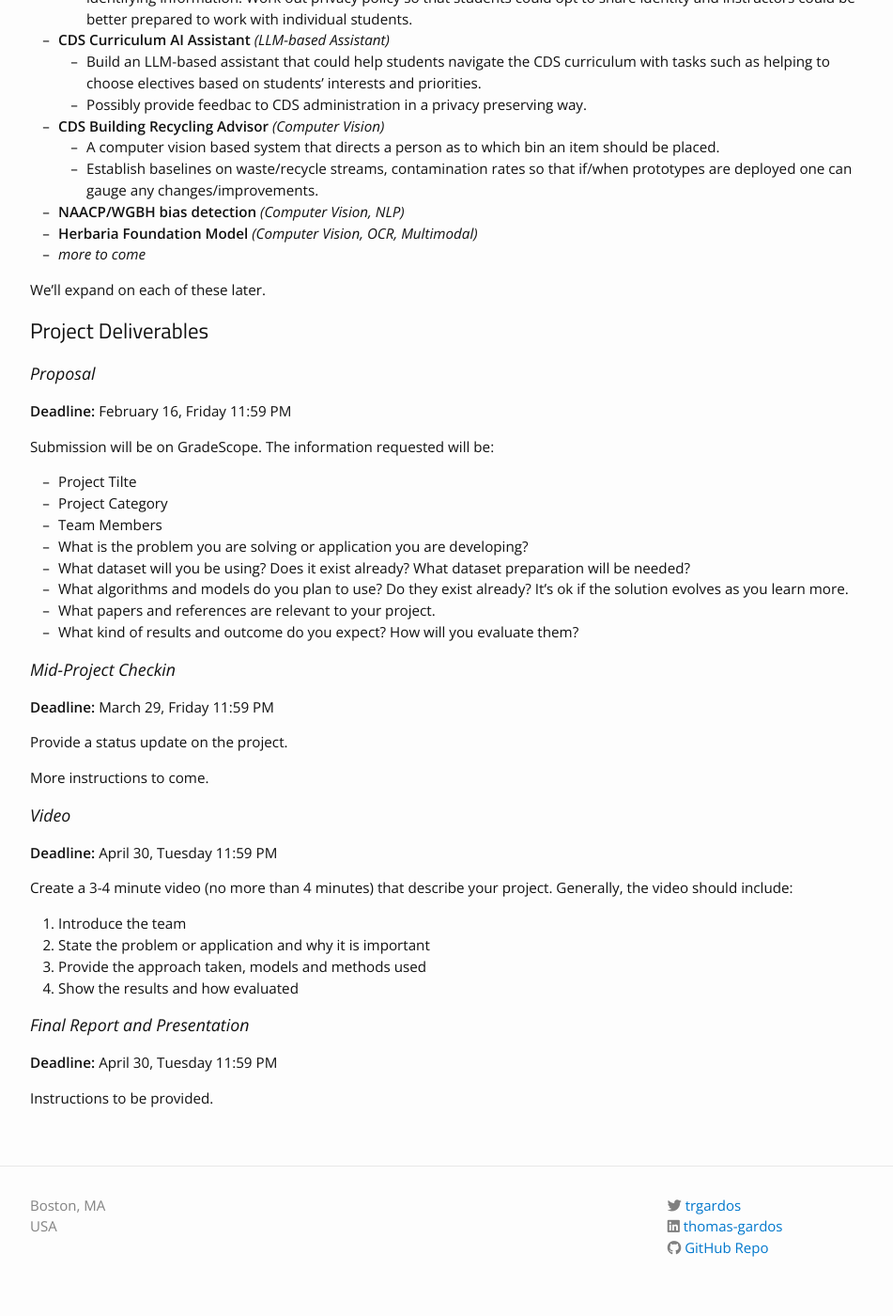
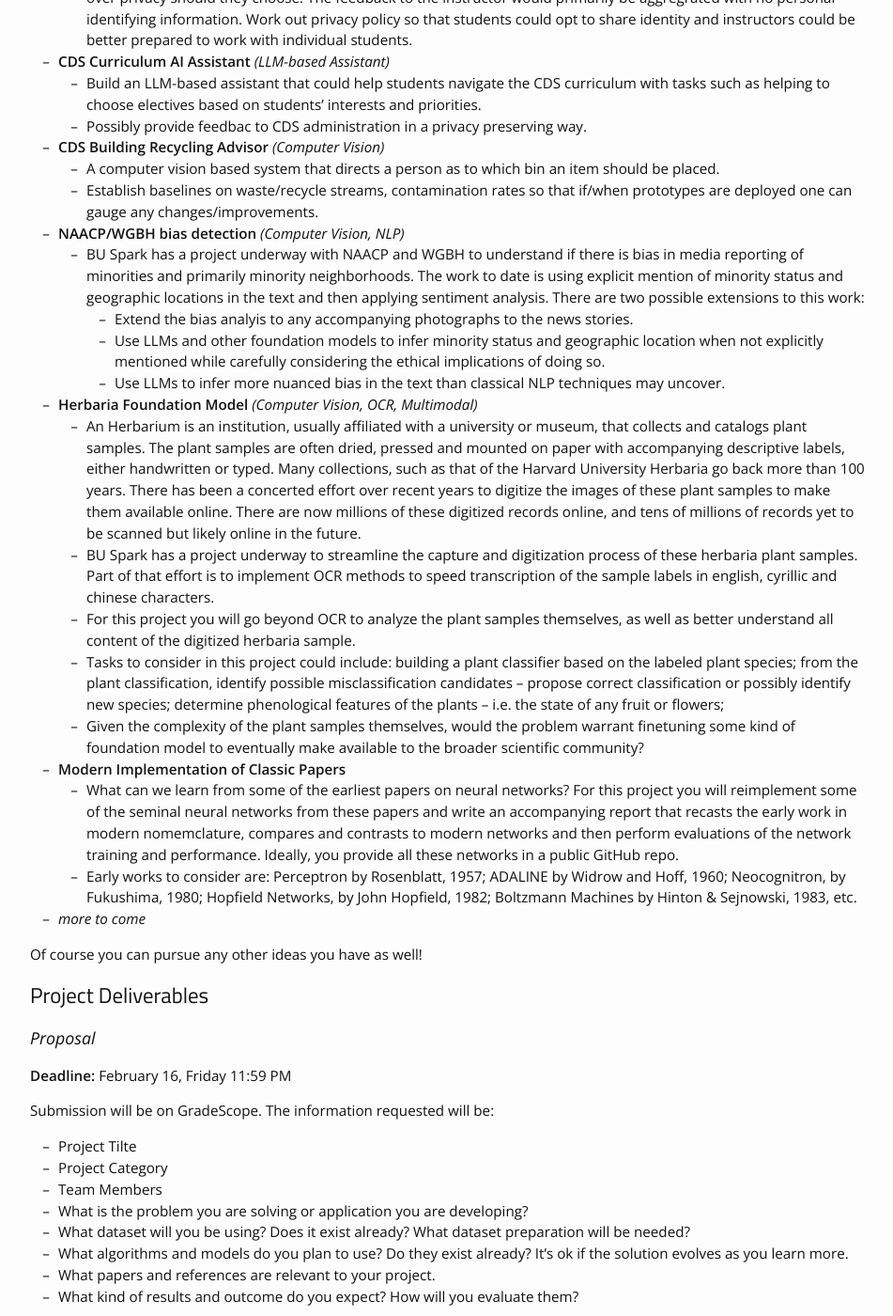
Before and after one commit to DL4DS/sp2025, a Jekyll site: the page built from project.md, in a window 1280 px wide and 1400 px high, scrolled down 1980 px. Shown: the whole window at 94% size, without its empty margins (163-1114 px from the left). Built offline with Jekyll 4.4.1, drawn with Linux system fonts in a browser that asks for light colours; nearby versions of some CDN libraries; some of the changed text lies outside the part shown.

Commit message:
expanded on project ideas

```diff
--- a/project.md
+++ b/project.md
@@ -97,6 +97,7 @@ In case it is helpful, here are some project ideas you can also consider:
    * Use the feedback data to fine-tune the model.
    * An initial draft at a customized AI tutor is this [GitHub repo](https://github.com/DL4DS/dl4ds_tutor), currently
      as a [Pull Request](https://github.com/DL4DS/dl4ds_tutor/pull/1).
+   * Ideally, we provide this AI tutor as a template for other instructors at BU and elsewhere.
 * **Teacher's AI Assistant** *(LLM-based assistant)*
    * This would complement the student-facing AI tutor with an instructor-facing assistant that would give feedback
      to the instructor on what topics the student are asking about and which ones the students might be struggling with.
@@ -113,10 +114,41 @@ In case it is helpful, here are some project ideas you can also consider:
    * Establish baselines on waste/recycle streams, contamination rates so that if/when prototypes are deployed one
      can gauge any changes/improvements.
 * **NAACP/WGBH bias detection** *(Computer Vision, NLP)*
+  * BU Spark has a project underway with NAACP and WGBH to understand if there is bias in media reporting of minorities
+    and primarily minority neighborhoods. The work to date is using explicit mention of minority status and geographic
+    locations in the text and then applying sentiment analysis. There are two possible extensions to this work:
+    * Extend the bias analyis to any accompanying photographs to the news stories.
+    * Use LLMs and other foundation models to infer minority status and geographic location when not explicitly
+      mentioned while carefully considering the ethical implications of doing so.
+    * Use LLMs to infer more nuanced bias in the text than classical NLP techniques may uncover.
 * **Herbaria Foundation Model** *(Computer Vision, OCR, Multimodal)*
+  * An Herbarium is an institution, usually affiliated with a university or museum, that collects and catalogs plant
+    samples. The plant samples are often dried, pressed and mounted on paper with accompanying descriptive labels,
+    either handwritten or typed. Many collections, such as that of the Harvard University Herbaria go back more than
+    100 years. There has been a concerted effort over recent years to digitize the images of these plant samples to make
+    them available online. There are now millions of these digitized records online, and tens of millions of records
+    yet to be scanned but likely online in the future.
+  * BU Spark has a project underway to streamline the capture and digitization process of these herbaria plant samples.
+    Part of that effort is to implement OCR methods to speed transcription of the sample labels in english, cyrillic and
+    chinese characters.
+  * For this project you will go beyond OCR to analyze the plant samples themselves, as well as better understand all
+    content of the digitized herbaria sample.
+  * Tasks to consider in this project could include: building a plant classifier based on the labeled plant species;
+    from the plant classification, identify possible misclassification candidates -- propose correct classification or
+    possibly identify new species; determine phenological features of the plants -- i.e. the state of any fruit or
+    flowers;
+  * Given the complexity of the plant samples themselves, would the problem warrant finetuning some kind of foundation
+    model to eventually make available to the broader scientific community?
+* **Modern Implementation of Classic Papers**
+  * What can we learn from some of the earliest papers on neural networks? For this project you will reimplement
+    some of the seminal neural networks from these papers and write an accompanying report that recasts the early
+    work in modern nomemclature, compares and contrasts to modern networks and then perform evaluations of the network
+    training and performance. Ideally, you provide all these networks in a public GitHub repo.
+  * Early works to consider are: Perceptron by Rosenblatt, 1957; ADALINE by Widrow and Hoff, 1960; Neocognitron, by
+    Fukushima, 1980; Hopfield Networks, by John Hopfield, 1982; Boltzmann Machines by Hinton & Sejnowski, 1983, etc.
 * _more to come_
 
-We'll expand on each of these later.
+Of course you can pursue any other ideas you have as well!
 
 ## Project Deliverables
 
```
